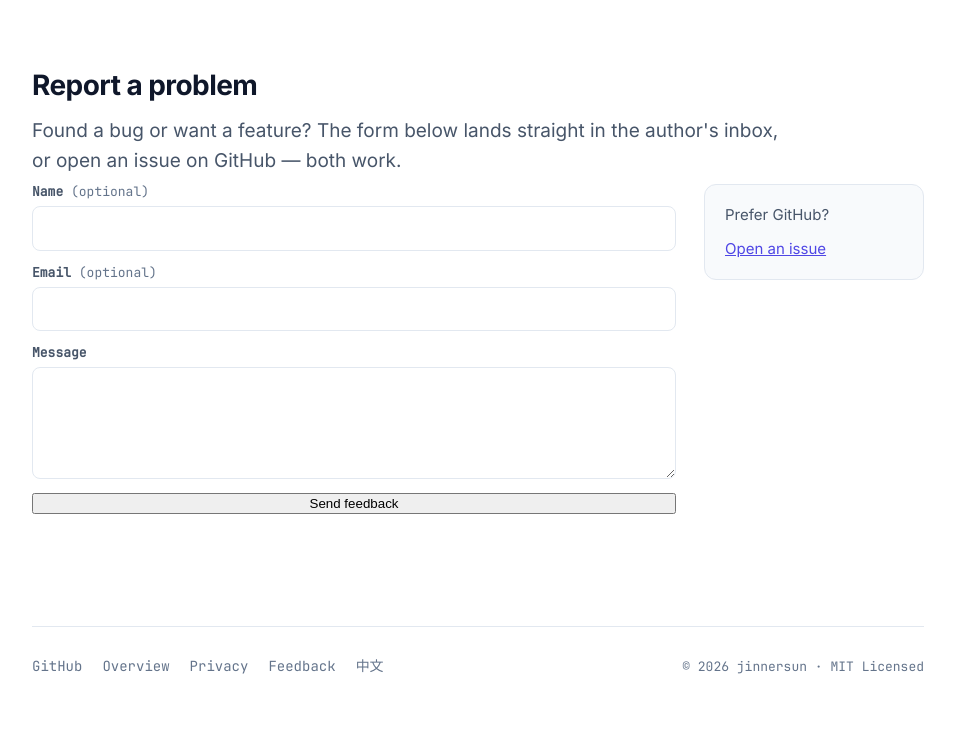
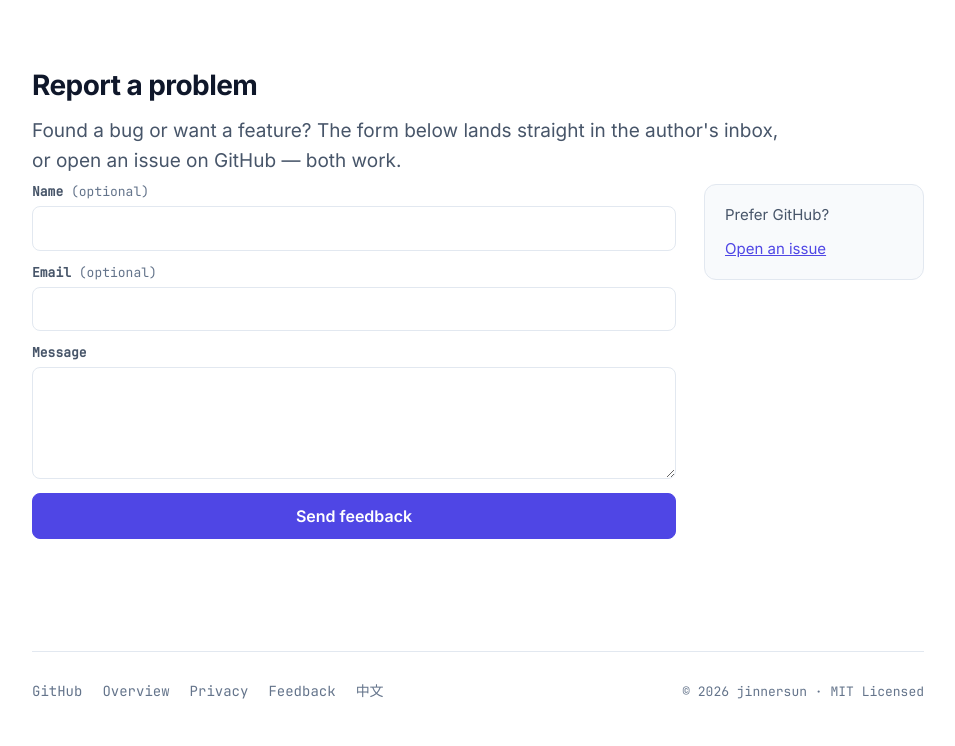
Before and after one commit to jinnersun/web-watermark-prompt, a plain HTML site: page examples.html in a window 1280 px wide. Shown: the part 5375-6121 px from the top of the page, without its empty margins (162-1117 px from the left). Before the commit the page ends 6096 px from the top, so only its background shows below. Drawn offline with Linux system fonts and the light colour scheme.

Commit message:
fix(site): style the feedback submit button on the examples pages
The examples pages use the shared .btn/.btn-primary classes for the new
feedback form but never defined them, so the button fell back to a
browser-default gray look. This adds the same rules the index pages use,
scoped under .feedback so nothing else on the page is affected.

```diff
--- a/examples.html
+++ b/examples.html
@@ -223,6 +223,14 @@
     font-size: 15px;
   }
   .feedback .fb-alt p { color: var(--text-2); margin: 0 0 10px; }
+  .feedback .btn {
+    font: 600 16px/1 var(--sans); padding: 14px 22px; border-radius: 8px;
+    border: 1px solid var(--border); text-decoration: none; cursor: pointer;
+    color: var(--text); background: var(--bg);
+  }
+  .feedback .btn-primary {
+    background: var(--primary); border-color: var(--primary); color: #fff;
+  }
 </style>
 </head>
 <body>
```
Also changed, not shown: zh/examples.html (+8 -0 lines).
